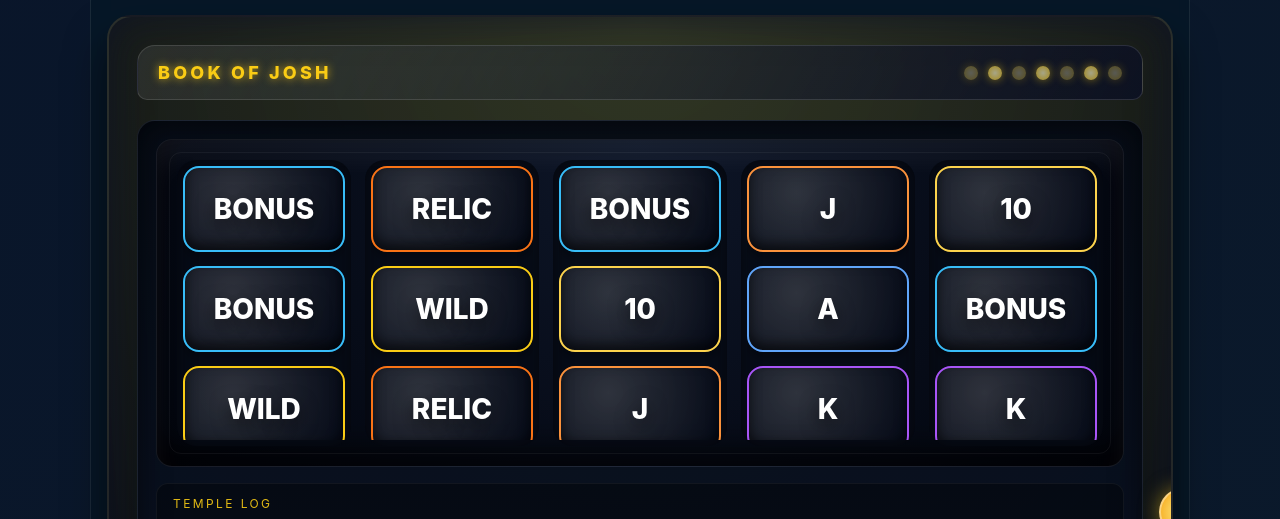
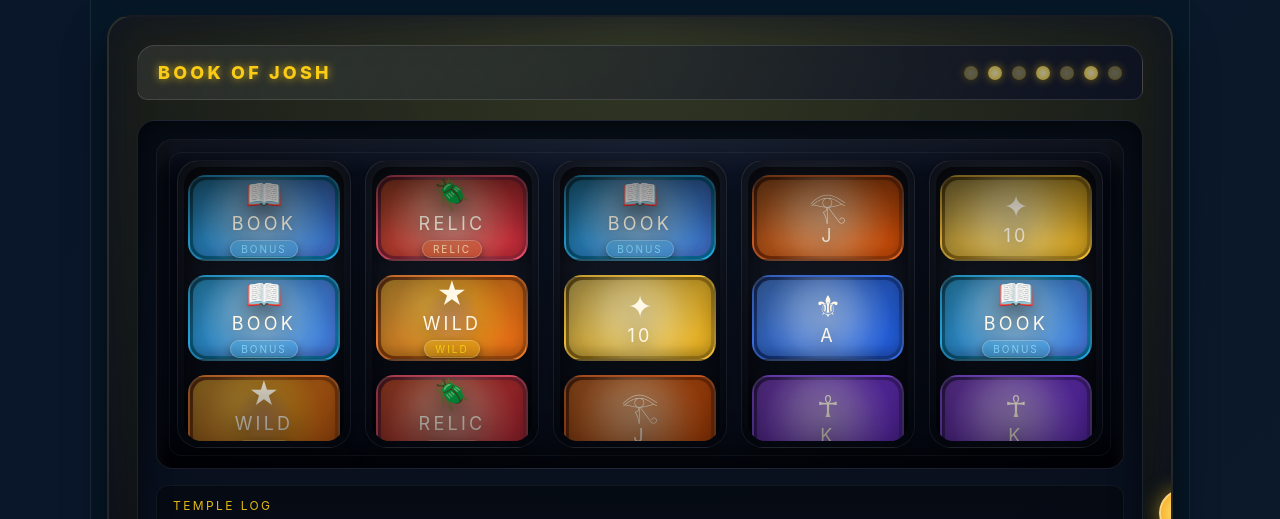
Before and after one commit to lagopodus/portfolio, a React (Create React App) app: page / in a window 1280 px wide. Shown: the part 1240-1759 px from the top of the page. Built offline with nearby package versions, Linux system fonts and the light colour scheme; no server answers; a web font is replaced by a local one.

Commit message:
Polish slot machine visuals

```diff
--- a/src/App.css
+++ b/src/App.css
@@ -992,29 +992,31 @@ html, body {
 
 .slot-machine__mega-banner {
   position: absolute;
-  inset: 30px 20px auto;
+  inset: 18px 18px auto;
   display: flex;
   flex-direction: column;
-  gap: 6px;
+  gap: 10px;
   align-items: center;
   justify-content: center;
-  padding: 26px 20px;
-  border-radius: 18px;
+  padding: 36px 32px;
+  border-radius: 22px;
+  border: 2px solid rgba(255, 255, 255, 0.45);
   text-transform: uppercase;
   font-weight: 800;
   color: #0f172a;
-  box-shadow: 0 30px 60px rgba(0, 0, 0, 0.55), inset 0 0 40px rgba(255, 255, 255, 0.35);
+  box-shadow: 0 40px 60px rgba(0, 0, 0, 0.65), inset 0 0 50px rgba(255, 255, 255, 0.35);
   z-index: 3;
+  min-height: 160px;
   animation: megaPulse 1.2s ease-in-out infinite alternate;
 }
 
 .slot-machine__mega-banner span {
-  letter-spacing: 0.3em;
-  font-size: 13px;
+  letter-spacing: 0.35em;
+  font-size: 15px;
 }
 
 .slot-machine__mega-banner strong {
-  font-size: 34px;
+  font-size: 42px;
 }
 
 .slot-machine__mega-banner--bonus {
@@ -1036,19 +1038,21 @@ html, body {
   gap: 14px;
   position: relative;
   z-index: 1;
+  perspective: 1400px;
 }
 
 .slot-grid--spinning .slot-symbol {
   animation: reelTilt 0.65s ease-in-out infinite;
-  filter: brightness(0.95);
+  filter: brightness(0.98);
 }
 
 .slot-column {
   position: relative;
   padding: 6px;
-  border-radius: 20px;
-  background: rgba(8, 12, 24, 0.85);
-  box-shadow: inset 0 0 18px rgba(0, 0, 0, 0.55);
+  border-radius: 22px;
+  background: radial-gradient(circle at top, rgba(255, 255, 255, 0.08), rgba(6, 10, 20, 0.95));
+  border: 1px solid rgba(255, 255, 255, 0.05);
+  box-shadow: inset 0 0 30px rgba(0, 0, 0, 0.65), 0 8px 20px rgba(0, 0, 0, 0.45);
   overflow: hidden;
 }
 
@@ -1056,18 +1060,32 @@ html, body {
   position: relative;
   overflow: hidden;
   height: calc(82px * 3 + 28px);
+  border-radius: 18px;
+  box-shadow: inset 0 0 30px rgba(0, 0, 0, 0.45);
+}
+
+.slot-column__mask::before {
+  content: "";
+  position: absolute;
+  inset: 0;
+  background: linear-gradient(180deg, rgba(0, 0, 0, 0.45), transparent 35%, transparent 65%, rgba(0, 0, 0, 0.45));
+  pointer-events: none;
+  z-index: 2;
 }
 
 .slot-column__track {
   display: flex;
   flex-direction: column;
   gap: 14px;
+  padding: 8px 4px;
   transition: transform 0.35s ease;
   will-change: transform;
 }
 
 .slot-column__track--spinning {
-  animation: reelSpin 0.65s linear infinite;
+  animation: reelSpin var(--spin-speed, 0.65s) linear infinite;
+  filter: saturate(1.2) brightness(1.1);
+  transform: perspective(900px) rotateX(15deg);
 }
 
 .slot-column--spinning::after {
@@ -1082,60 +1100,129 @@ html, body {
 }
 
 .slot-symbol {
+  --symbol-primary: #f7c45a;
+  --symbol-secondary: #f59e0b;
+  --symbol-accent: #fff7d4;
   height: 82px;
-  border-radius: 16px;
-  border: 2px solid rgba(255, 255, 255, 0.08);
+  border-radius: 18px;
+  border: 2px solid rgba(255, 255, 255, 0.1);
+  position: relative;
+  overflow: hidden;
   display: flex;
   align-items: center;
   justify-content: center;
-  font-size: 28px;
-  font-weight: 800;
-  color: #fff;
   text-transform: uppercase;
-  text-shadow: 0 6px 18px rgba(0, 0, 0, 0.6);
-  background: radial-gradient(circle at 30% 30%, rgba(255, 255, 255, 0.16), rgba(4, 9, 22, 0.95));
-  box-shadow: inset 0 -6px 12px rgba(0, 0, 0, 0.6), 0 6px 12px rgba(0, 0, 0, 0.35);
-  position: relative;
-  overflow: hidden;
+  color: #fff8e7;
+  text-shadow: 0 6px 18px rgba(0, 0, 0, 0.7);
+  background-color: var(--symbol-secondary);
+  background-image:
+    linear-gradient(160deg, rgba(0, 0, 0, 0.65), rgba(0, 0, 0, 0)),
+    radial-gradient(circle at 30% 30%, rgba(255, 255, 255, 0.24), transparent 55%);
+  box-shadow: inset 0 -6px 18px rgba(0, 0, 0, 0.55), 0 10px 24px rgba(0, 0, 0, 0.35);
   transition: transform 0.2s ease, box-shadow 0.2s ease;
 }
 
-.slot-symbol::after {
+.slot-symbol::before {
   content: "";
   position: absolute;
+  inset: 3px;
+  border-radius: 14px;
+  background: linear-gradient(120deg, var(--symbol-primary), var(--symbol-secondary));
+  opacity: 0.35;
+  filter: blur(0.5px);
+}
+
+.slot-symbol__halo {
+  position: absolute;
   inset: 0;
-  background: linear-gradient(120deg, rgba(255, 255, 255, 0.25), transparent 50%);
-  opacity: 0;
-  transition: opacity 0.2s ease;
+  background:
+    radial-gradient(circle, rgba(255, 255, 255, 0.35), transparent 55%),
+    radial-gradient(circle, var(--symbol-accent, rgba(255, 255, 255, 0.3)), transparent 75%);
+  opacity: 0.5;
+  mix-blend-mode: screen;
+}
+
+.slot-symbol__inner {
+  position: relative;
+  z-index: 1;
+  display: flex;
+  flex-direction: column;
+  align-items: center;
+  gap: 4px;
+}
+
+.slot-symbol__rune {
+  font-size: 30px;
+  line-height: 1;
+  text-shadow: 0 10px 25px rgba(0, 0, 0, 0.65);
+}
+
+.slot-symbol__label {
+  font-size: 18px;
+  letter-spacing: 0.18em;
+}
+
+.slot-symbol__tag {
+  margin-top: 2px;
+  padding: 2px 10px;
+  border-radius: 999px;
+  font-size: 10px;
+  letter-spacing: 0.2em;
+  text-transform: uppercase;
+  background: rgba(0, 0, 0, 0.4);
+  border: 1px solid rgba(255, 255, 255, 0.25);
+  color: #fff;
+  box-shadow: 0 4px 10px rgba(0, 0, 0, 0.4);
+}
+
+.slot-symbol__tag--wild {
+  background: rgba(250, 204, 21, 0.25);
+  color: #facc15;
+}
+
+.slot-symbol__tag--bonus {
+  background: rgba(56, 189, 248, 0.25);
+  color: #7dd3fc;
+}
+
+.slot-symbol__tag--relic {
+  background: rgba(249, 115, 22, 0.25);
+  color: #fed7aa;
 }
 
 .slot-column--spinning .slot-symbol {
-  filter: brightness(1.1) blur(0.5px);
-  opacity: 0.65;
-}
-
-.slot-symbol span {
-  position: relative;
-  z-index: 1;
+  filter: brightness(1.05) blur(0.45px);
+  opacity: 0.7;
 }
 
 .slot-symbol--win {
   border-color: #facc15;
-  background: radial-gradient(circle, rgba(255, 255, 255, 0.9), rgba(249, 115, 22, 0.65));
-  box-shadow: 0 0 30px rgba(250, 204, 21, 0.8), inset 0 0 20px rgba(255, 255, 255, 0.35);
-  transform: scale(1.05);
+  box-shadow: 0 0 30px rgba(250, 204, 21, 0.8), inset 0 0 18px rgba(255, 255, 255, 0.4);
+  transform: scale(1.04);
   animation: winPulse 0.7s ease-in-out infinite alternate;
 }
 
-.slot-symbol--win::after {
+.slot-symbol--win::before {
   opacity: 0.8;
-  background: radial-gradient(circle, rgba(255, 255, 255, 0.9), transparent 60%);
 }
 
 .slot-symbol--ghost {
   border-color: rgba(255, 255, 255, 0.05) !important;
-  background: radial-gradient(circle at 30% 30%, rgba(255, 255, 255, 0.08), rgba(4, 9, 22, 0.7));
+  background-color: rgba(8, 12, 24, 0.75);
+  background-image: radial-gradient(circle at 40% 40%, rgba(255, 255, 255, 0.12), transparent 55%);
   color: rgba(255, 255, 255, 0.65);
+}
+
+.slot-symbol--wild .slot-symbol__halo {
+  background: radial-gradient(circle, rgba(255, 255, 255, 0.5), rgba(250, 204, 21, 0.5), transparent 70%);
+}
+
+.slot-symbol--bonus::before {
+  background: linear-gradient(120deg, #38bdf8, #a855f7);
+}
+
+.slot-symbol--scarab::before {
+  background: linear-gradient(120deg, #f97316, #dc2626);
 }
 
 .slot-machine__status {
--- a/src/SlotMachine.js
+++ b/src/SlotMachine.js
@@ -1,14 +1,80 @@
 import React, { useState, useEffect, useMemo, useCallback, useRef } from "react";
 
 const SYMBOLS = [
-    { id: "10", label: "10", color: "#fcd34d", payout: { 3: 1, 4: 4, 5: 8 } },
-    { id: "J", label: "J", color: "#fb923c", payout: { 3: 2, 4: 6, 5: 10 } },
-    { id: "Q", label: "Q", color: "#f472b6", payout: { 3: 3, 4: 8, 5: 15 } },
-    { id: "K", label: "K", color: "#a855f7", payout: { 3: 5, 4: 12, 5: 25 } },
-    { id: "A", label: "A", color: "#60a5fa", payout: { 3: 6, 4: 14, 5: 30 } },
-    { id: "WILD", label: "Wild", color: "#facc15", payout: { 3: 10, 4: 25, 5: 60 }, isWild: true },
-    { id: "BONUS", label: "Bonus", color: "#38bdf8", isBonus: true },
-    { id: "SCARAB", label: "Relic", color: "#f97316", payout: { 3: 20, 4: 60, 5: 200 }, isSpecial: true },
+    {
+        id: "10",
+        label: "10",
+        rune: "✦",
+        primary: "#fde68a",
+        secondary: "#fbbf24",
+        accent: "#fef9c3",
+        payout: { 3: 1, 4: 4, 5: 8 },
+    },
+    {
+        id: "J",
+        label: "J",
+        rune: "𓂀",
+        primary: "#fb923c",
+        secondary: "#ea580c",
+        accent: "#fed7aa",
+        payout: { 3: 2, 4: 6, 5: 10 },
+    },
+    {
+        id: "Q",
+        label: "Q",
+        rune: "☽",
+        primary: "#f472b6",
+        secondary: "#db2777",
+        accent: "#fbcfe8",
+        payout: { 3: 3, 4: 8, 5: 15 },
+    },
+    {
+        id: "K",
+        label: "K",
+        rune: "☥",
+        primary: "#a855f7",
+        secondary: "#7c3aed",
+        accent: "#ddd6fe",
+        payout: { 3: 5, 4: 12, 5: 25 },
+    },
+    {
+        id: "A",
+        label: "A",
+        rune: "⚜",
+        primary: "#60a5fa",
+        secondary: "#2563eb",
+        accent: "#bfdbfe",
+        payout: { 3: 6, 4: 14, 5: 30 },
+    },
+    {
+        id: "WILD",
+        label: "Wild",
+        rune: "★",
+        primary: "#fde047",
+        secondary: "#f97316",
+        accent: "#fff7c4",
+        payout: { 3: 10, 4: 25, 5: 60 },
+        isWild: true,
+    },
+    {
+        id: "BONUS",
+        label: "Book",
+        rune: "📖",
+        primary: "#38bdf8",
+        secondary: "#0ea5e9",
+        accent: "#cffafe",
+        isBonus: true,
+    },
+    {
+        id: "SCARAB",
+        label: "Relic",
+        rune: "🪲",
+        primary: "#fb923c",
+        secondary: "#f43f5e",
+        accent: "#fed7aa",
+        payout: { 3: 20, 4: 60, 5: 200 },
+        isSpecial: true,
+    },
 ];
 
 const COLUMNS = 5;
@@ -283,6 +349,12 @@ function SlotMachine() {
     const isWinningCell = (columnIndex, rowIndex) =>
         winningCells.some((cell) => cell.column === columnIndex && cell.row === rowIndex);
 
+    const getSymbolStyle = (symbol) => ({
+        "--symbol-primary": symbol.primary,
+        "--symbol-secondary": symbol.secondary,
+        "--symbol-accent": symbol.accent || symbol.primary,
+    });
+
     return (
         <div className={`slot-machine ${spinning ? "slot-machine--active" : ""}`}>
             <div className="slot-machine__header">
@@ -352,7 +424,7 @@ function SlotMachine() {
                                             <div
                                                 className={`slot-column__track ${columnSpinning ? "slot-column__track--spinning" : ""}`}
                                                 style={{
-                                                    animationDuration: columnSpinning
+                                                    "--spin-speed": columnSpinning
                                                         ? `${0.6 + columnIndex * 0.05}s`
                                                         : undefined,
                                                     animationDelay: columnSpinning
@@ -368,10 +440,31 @@ function SlotMachine() {
                                                     return (
                                                         <div
                                                             key={cellKey}
-                                                            className={`slot-symbol ${symbol.id.toLowerCase()} ${showWin ? "slot-symbol--win" : ""} ${columnSpinning ? "slot-symbol--ghost" : ""}`}
-                                                            style={{ borderColor: symbol.color }}
+                                                            className={`slot-symbol slot-symbol--${symbol.id.toLowerCase()} ${showWin ? "slot-symbol--win" : ""} ${columnSpinning ? "slot-symbol--ghost" : ""}`}
+                                                            style={getSymbolStyle(symbol)}
                                                         >
-                                                            <span>{symbol.label}</span>
+                                                            <div className="slot-symbol__halo" aria-hidden="true" />
+                                                            <div className="slot-symbol__inner">
+                                                                <span className="slot-symbol__rune">{symbol.rune}</span>
+                                                                <span className="slot-symbol__label">{symbol.label}</span>
+                                                                {(symbol.isBonus || symbol.isWild || symbol.isSpecial) && (
+                                                                    <span
+                                                                        className={`slot-symbol__tag ${
+                                                                            symbol.isBonus
+                                                                                ? "slot-symbol__tag--bonus"
+                                                                                : symbol.isWild
+                                                                                    ? "slot-symbol__tag--wild"
+                                                                                    : "slot-symbol__tag--relic"
+                                                                        }`}
+                                                                    >
+                                                                        {symbol.isBonus
+                                                                            ? "Bonus"
+                                                                            : symbol.isWild
+                                                                                ? "Wild"
+                                                                                : "Relic"}
+                                                                    </span>
+                                                                )}
+                                                            </div>
                                                         </div>
                                                     );
                                                 })}
```
